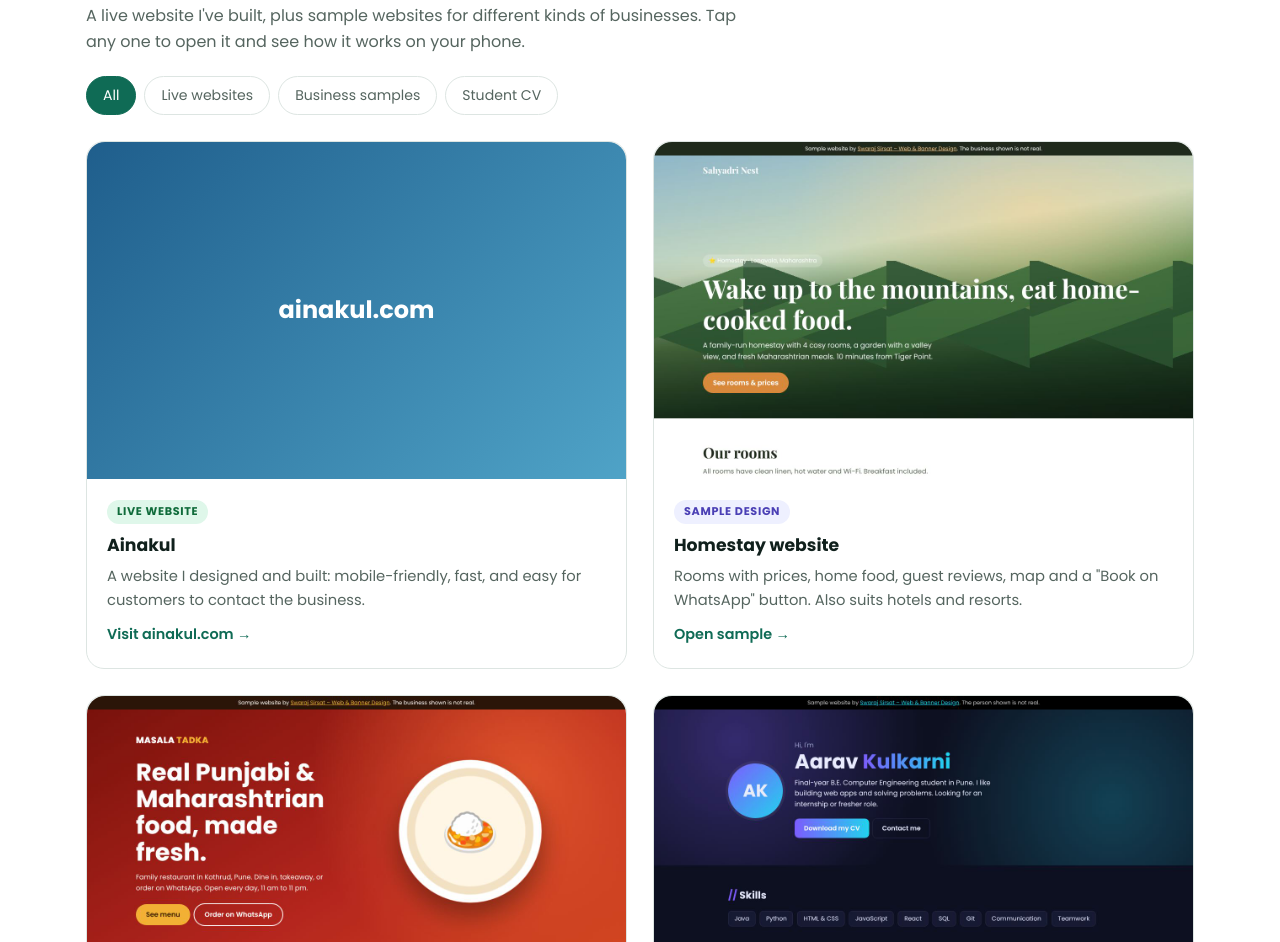
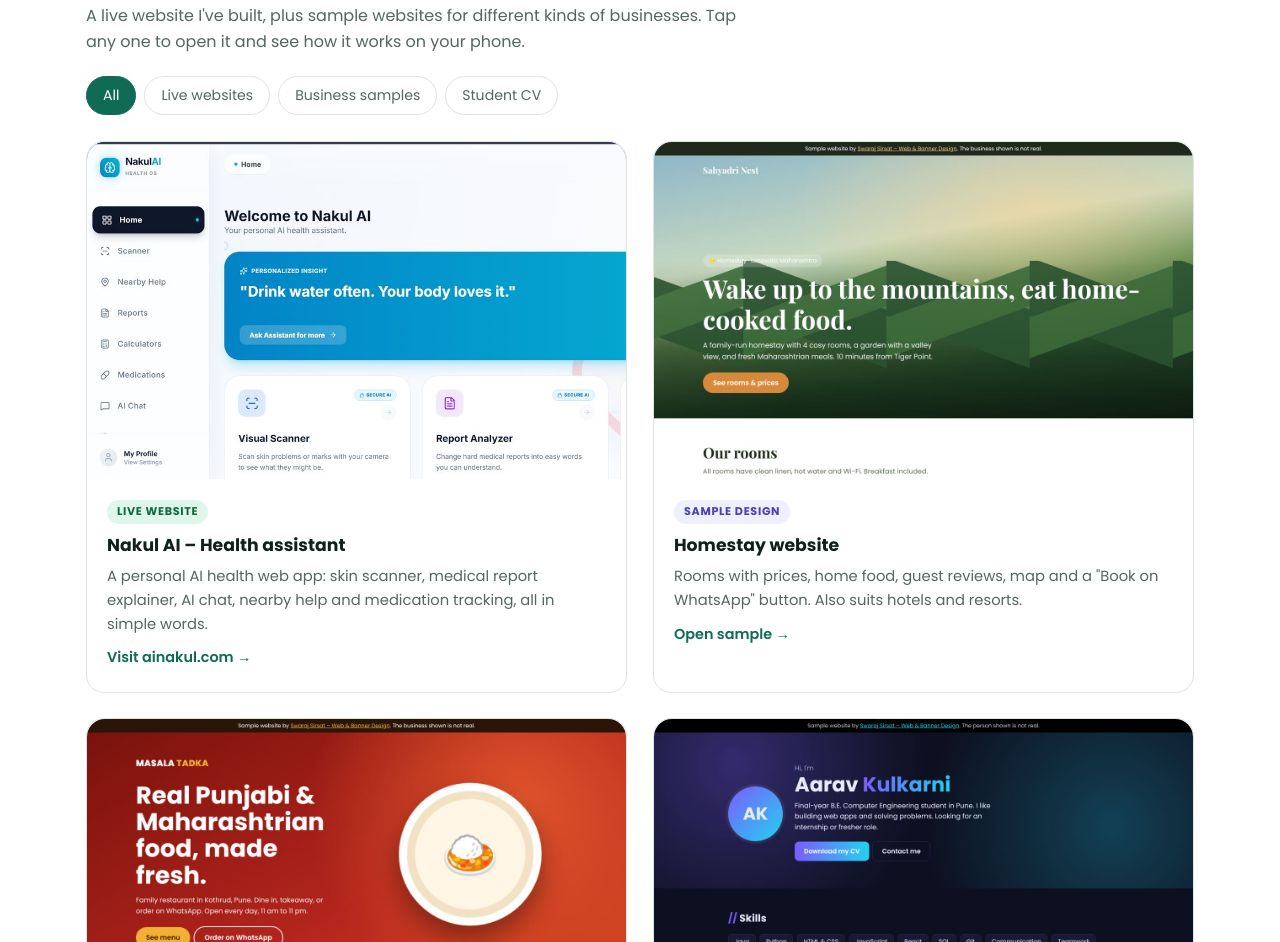
Before and after one commit to swarajsirsat/swaraj-web-design, a plain HTML site: page index.html in a window 1280 px wide. Shown: the part 1013-1955 px from the top of the page. Drawn offline with Linux system fonts and the light colour scheme.

Commit message:
Add Nakul AI screenshot and description to portfolio
Co-Authored-By: Claude Opus 5.5 <noreply@anthropic.com>
Claude-Session: https://claude.ai/code/session_01QVBnUfcErjbQbLWcunJSTp

```diff
--- a/index.html
+++ b/index.html
@@ -19,7 +19,6 @@
   Find and replace in this file:
     91XXXXXXXXXX   -> your WhatsApp number with 91, no + or spaces (e.g. 919876543210)
     +91XXXXXXXXXX  -> your phone number for the call button (e.g. +919876543210)
-  Ainakul screenshot: save it as images/ainakul.jpg (1280×800).
   Sample websites live in the "samples" folder.
   ========================================
 -->
@@ -311,13 +310,12 @@
       <a class="work reveal" data-cat="live" href="https://ainakul.com" target="_blank" rel="noopener">
         <div class="shot">
           <div class="fallback">ainakul.com</div>
-          <!-- Save a screenshot as images/ainakul.jpg (1280×800) and it will show here -->
-          <img src="images/ainakul.jpg" alt="Screenshot of the Ainakul website" loading="lazy" onerror="this.remove()" style="position:relative">
+          <img src="images/ainakul.jpg" alt="Screenshot of the Nakul AI health assistant website" loading="lazy" onerror="this.remove()" style="position:relative;object-position:left top">
         </div>
         <div class="info">
           <span class="label live">Live website</span>
-          <h3>Ainakul</h3>
-          <p>A website I designed and built: mobile-friendly, fast, and easy for customers to contact the business.</p>
+          <h3>Nakul AI – Health assistant</h3>
+          <p>A personal AI health web app: skin scanner, medical report explainer, AI chat, nearby help and medication tracking, all in simple words.</p>
           <span class="more">Visit ainakul.com →</span>
         </div>
         <span class="glare"></span>
```
Also changed, not shown: images/ainakul.jpg (added).
